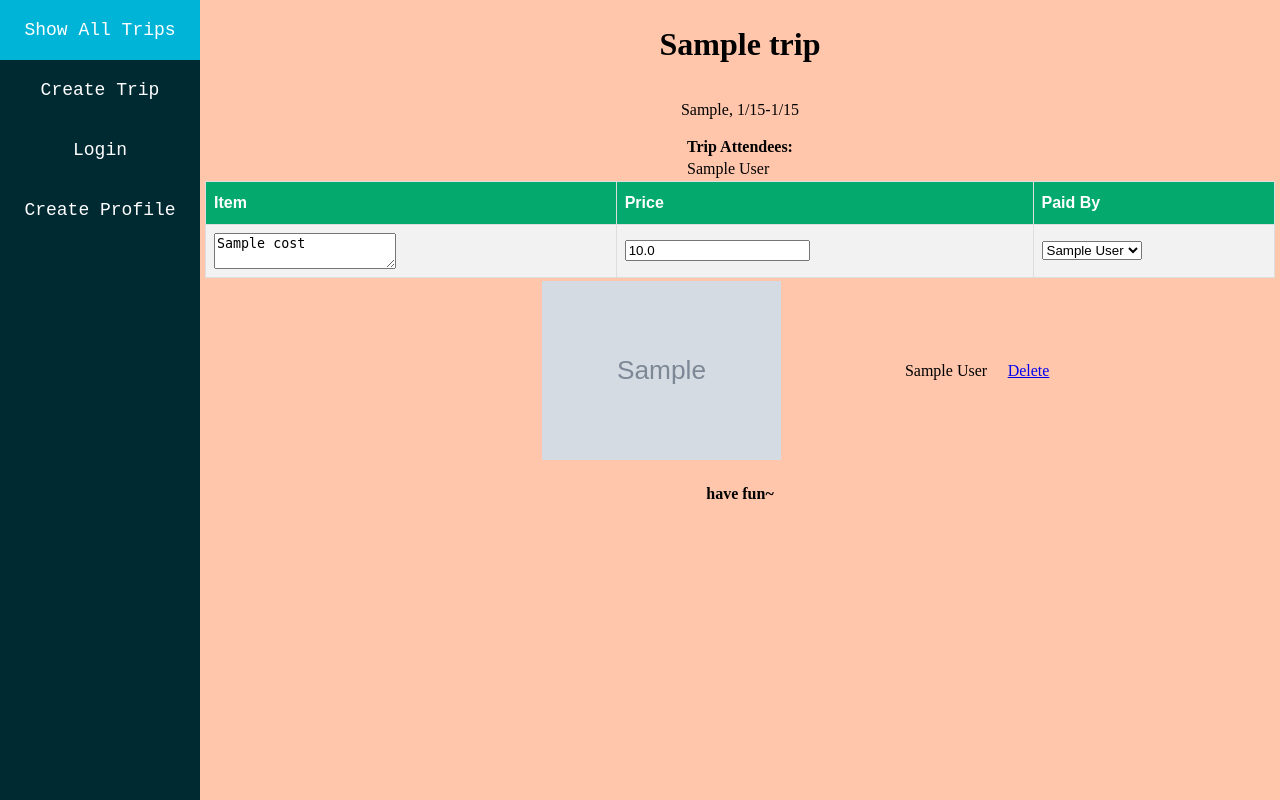
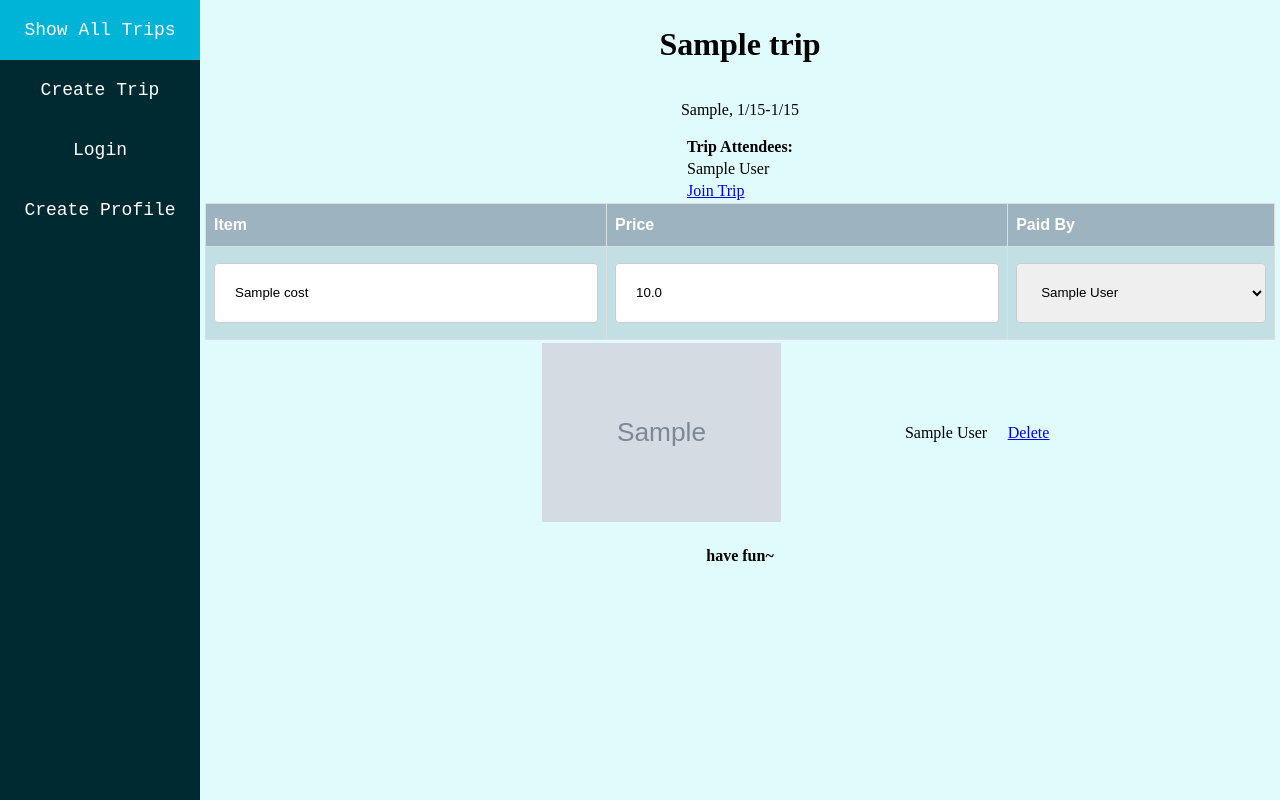
Before and after one commit to jchou03/CS-412, a Django app: page /project/trip/1 in a window 1280 px wide. Run offline with Django 5.2, Linux system fonts and the light colour scheme; tables that the repository leaves empty hold one stand-in row (values such as "Sample post"); grey boxes marked "Sample" are stand-in pictures.

Commit message:
added functionality to redirect url when signing in

```diff
--- a/django/mini_fb/views.py
+++ b/django/mini_fb/views.py
@@ -52,7 +52,6 @@ class ShowProfilePageView(SignedInUserDetails, DetailView):
     model = Profile
     template_name = "mini_fb/show_profile.html"
     context_object_name = "profile"
-
 
     def get_object(self):
         '''override SignedInUserDetails implementation with the DetailView'''
--- a/django/project/templates/project/show_trip.html
+++ b/django/project/templates/project/show_trip.html
@@ -19,6 +19,10 @@
                 <td><a href="{% url 'add_attendee' trip.pk %}">Add Attendee</a></td>
                 <td><a href="{% url 'remove_attendees' trip.pk %}">Remove Attendees</a></td>
             </tr>
+        {% else %}
+            <tr>
+                <td><a href="{% url 'join_trip' trip.pk %}">Join Trip</a></td>
+            </tr>
         {% endif %}
     </table>
 
@@ -35,7 +39,7 @@
         <tr>
             <form method="POST" action="{% url 'update_cost' trip_pk=trip.pk pk=cost.pk %}">
                 {% csrf_token %}
-                <td><textarea name="item_name" value="{{cost.item_name}}">{{cost.item_name}}</textarea></td>
+                <td><input type="text" name="item_name" value="{{cost.item_name}}"></td>
                 <td><input type="number" name="item_price" value="{{cost.item_price}}"></td>
                 <td>
                     <select name="paid_by">
--- a/django/project/urls.py
+++ b/django/project/urls.py
@@ -25,6 +25,7 @@ urlpatterns = [
     path(r'trip/<int:trip_pk>/add_attendee', views.AddAttendeeToTripView.as_view(), name="add_attendee"),
     path(r'trip/<int:pk>/remove_attendees', views.RemoveAttendeesView.as_view(), name="remove_attendees"),
     path(r'trip/<int:trip_pk>/remove_attendee/<int:pk>', views.RemoveAttendeeView.as_view(), name="remove_attendee"),
+    path(r'trip/<int:pk>/join', views.JoinTripView.as_view(), name="join_trip"),
 
     # image views
     path(r'trip/<int:trip_pk>/create_img', views.CreateImageView.as_view(), name="create_img"),
--- a/django/project/views.py
+++ b/django/project/views.py
@@ -5,6 +5,7 @@ from . forms import *
 from django.contrib.auth.forms import UserCreationForm
 from django.contrib.auth import login
 from django.views.generic.base import ContextMixin
+from urllib.parse import urlencode
 
 # custom mixins
 class UserDetailsMixin(object):
@@ -207,6 +208,30 @@ class RemoveAttendeeView(View):
 
         return redirect('remove_attendees', pk=self.kwargs['trip_pk'])
 
+class JoinTripView(UserDetailsMixin, View):
+    '''view to process users joining an existing trip'''
+    def dispatch(self, request, *args, **kwargs):
+        '''process adding the current user to a trip'''
+
+        if request.user.is_authenticated :
+            # first check that there is a user authenticated
+            profile = self.get_user_profile(request.user)
+
+            # add this user as an attendee
+            trip = Trip.objects.get(pk=self.kwargs['pk'])
+
+            attend_trip = AttendTrip(trip=trip, profile=profile)
+            attend_trip.save()
+
+            return redirect('show_trip', pk=self.kwargs['pk'])
+        else:
+
+            # make sure to redirect with a next url assigned
+            base_url = reverse('login')
+            query_str = urlencode({'next': reverse('show_trip', kwargs={'pk': 1})})
+            url = '{}?{}'.format(base_url, query_str)
+            return redirect(url)
+
 class CreateImageView(UserDetailsMixin, AssociatedTripMixin, CreateView):
     '''view to create a new image'''
     form_class = CreateImageForm
--- a/django/static/project.css
+++ b/django/static/project.css
@@ -30,11 +30,15 @@ body {
     text-align: center;
     padding: 20px;
     width: 100%;
-    background-color: #023e8a;
+    background-color: #002A32;
     border: 0;
     outline: none;
     font-family:'Courier New';
     font-size: 20px;
+}
+
+.navbar form {
+    margin: 0px;
 }
 
 .navbar a:hover, .navbar input:hover{
@@ -42,7 +46,7 @@ body {
 }
 
 .content {
-    background-color: #FFC6AC;
+    background-color: #E0FBFC;
     width: 100%;
     padding: 5px;
     margin-left: 200px;
@@ -72,27 +76,57 @@ body {
     background-color: #EBA6A9;
 }
 
+.trip {
+    text-decoration: none;
+    color: #002A32;
+}
+
 .cost_table {
     font-family: Arial, Helvetica, sans-serif;
     border-collapse: collapse;
     width: 100%;
-  }
+}
 
 .cost_table td, .cost_table th {
     border: 1px solid #ddd;
     padding: 8px;
 }
 
-.cost_table tr:nth-child(even){background-color: #f2f2f2;}
+.cost_table tr:nth-child(even){background-color: #C2DFE3;}
 
-.cost_table tr:hover {background-color: #ddd;}
+.cost_table tr:nth-child(odd){background-color: #B3DDE2}
+
+.cost_table tr:hover {background-color: #EEC6CA;}
 
 .cost_table th {
     padding-top: 12px;
     padding-bottom: 12px;
     text-align: left;
-    background-color: #04AA6D;
+    background-color: #9DB4C0;
     color: white;
+}
+
+input, select {
+    width: 100%;
+    padding: 12px 20px;
+    height: 60px;
+    margin: 8px 0;
+    display: inline-block;
+    border: 1px solid #ccc;
+    border-radius: 4px;
+    box-sizing: border-box;
+}
+
+textarea {
+    width: 100%;
+    height: 60px;
+    padding: 12px 20px;
+    box-sizing: border-box;
+    border: 2px solid #ccc;
+    border-radius: 4px;
+    background-color: #f8f8f8;
+    resize: none;
+    overflow: auto;
 }
 
 .img_table {
```
